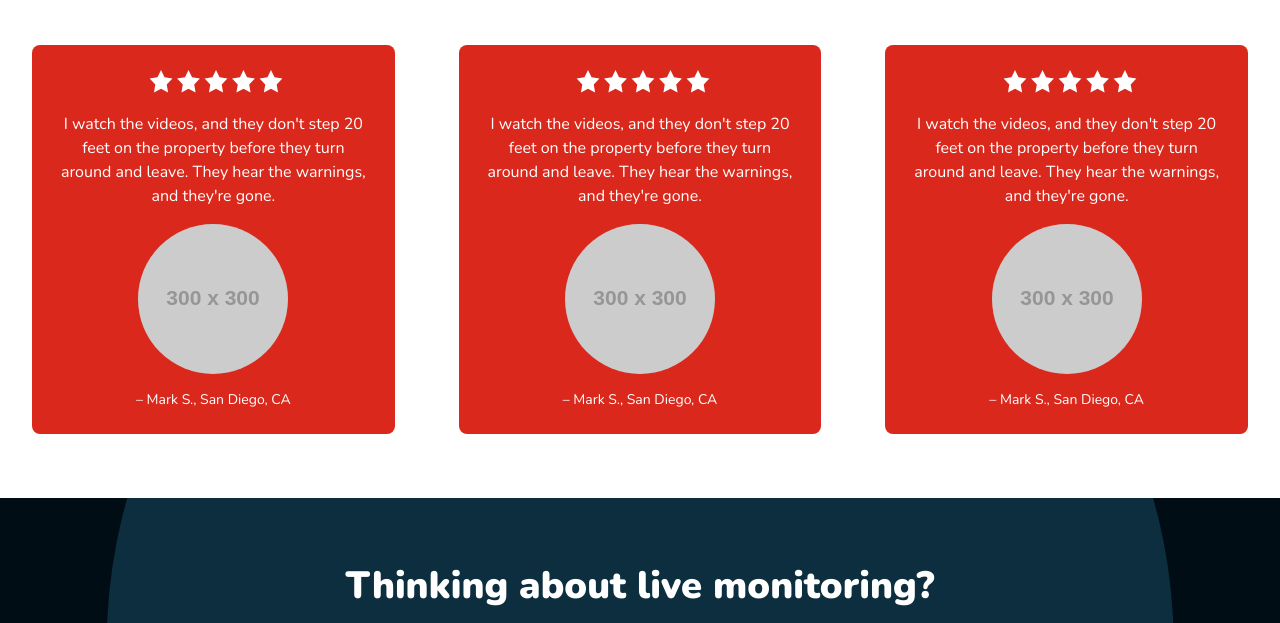
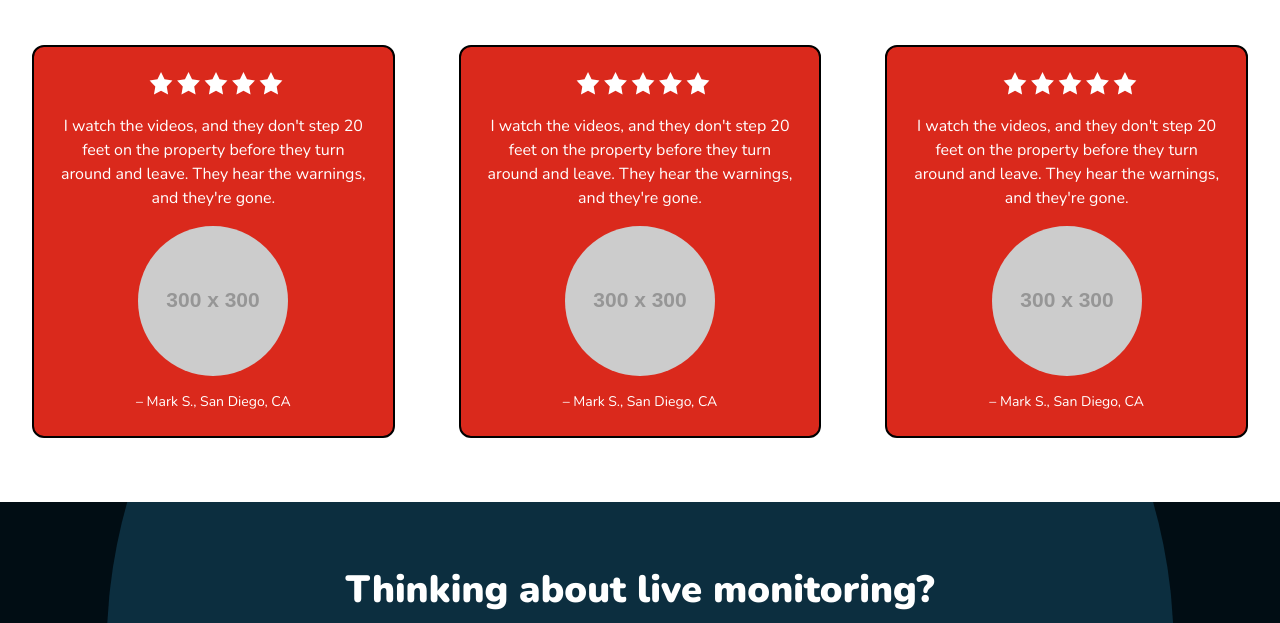
Before and after one commit to anchour/bay-alarm-clp-static, a website built with Vite: page index.html in a window 1280 px wide. Shown: the part 173-796 px from the top of the page. Built offline with nearby package versions, Linux system fonts and the light colour scheme; placeholder pictures from the web are drawn by us.

Commit message:
Minor cards

```diff
--- a/index.html
+++ b/index.html
@@ -29,7 +29,7 @@
           class="grid gap-x-6 gap-y-12 lg:gap-x-8 xl:gap-x-16 lg:grid-cols-3"
         >
           <div
-            class="bg-primary-red text-primary-white rounded-lg space-y-4 p-4 lg:p-6 text-center"
+            class="bg-primary-red border-2 border-black text-primary-white rounded-xl space-y-4 p-4 lg:p-6 text-center"
           >
             <div class="w-32 mx-auto">
               <svg
@@ -87,7 +87,7 @@
             <div class="text-sm">– Mark S., San Diego, CA</div>
           </div>
           <div
-            class="bg-primary-red text-primary-white rounded-lg space-y-4 p-4 lg:p-6 text-center"
+            class="bg-primary-red border-2 border-black text-primary-white rounded-xl space-y-4 p-4 lg:p-6 text-center"
           >
             <div class="w-32 mx-auto">
               <svg
@@ -145,7 +145,7 @@
             <div class="text-sm">– Mark S., San Diego, CA</div>
           </div>
           <div
-            class="bg-primary-red text-primary-white rounded-lg space-y-4 p-4 lg:p-6 text-center"
+            class="bg-primary-red border-2 border-black text-primary-white rounded-xl space-y-4 p-4 lg:p-6 text-center"
           >
             <div class="w-32 mx-auto">
               <svg
```
